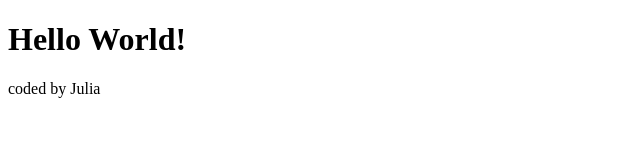
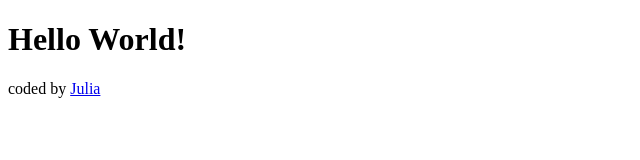
Before and after one commit to bee60990/MyVanillaWeather, a plain HTML site: page index.html in a window 1280 px wide. Shown: the full height of the page, 0-640 px from the left. Drawn offline with Linux system fonts and the light colour scheme.

Commit message:
Added link

```diff
--- a/index.html
+++ b/index.html
@@ -7,6 +7,9 @@
   </head>
   <body>
     <h1>Hello World!</h1>
-    <footer>coded by Julia</footer>
+    <footer>
+      coded by
+      <a href="https://github.com/bee60990" target="_blank ">Julia</a>
+    </footer>
   </body>
 </html>
```
